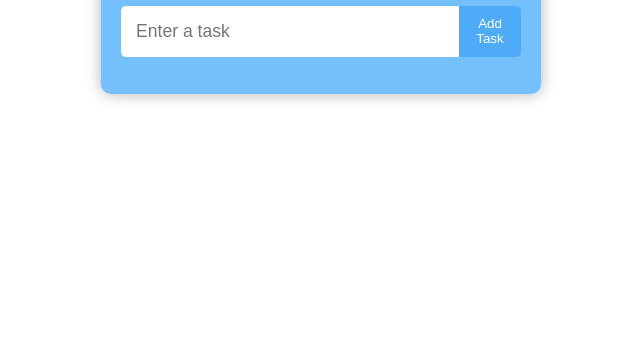
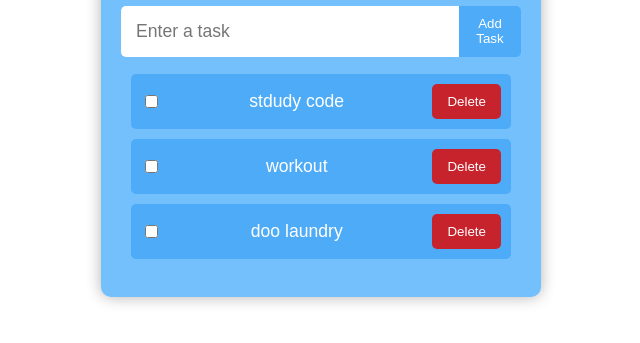
Before and after one commit to Emamezi/Task-Manager, a plain HTML site: page index.html in a window 1280 px wide. Shown: the part 133-476 px from the top of the page, without its empty margins (319-959 px from the left). Drawn offline with Linux system fonts and the light colour scheme.

Commit message:
fixed js page loading issues

```diff
--- a/index.html
+++ b/index.html
@@ -17,6 +17,6 @@
       </div>
     </main>
 
-    <script src="test-ztm.js"></script>
+    <script src="script.js"></script>
   </body>
 </html>
```
